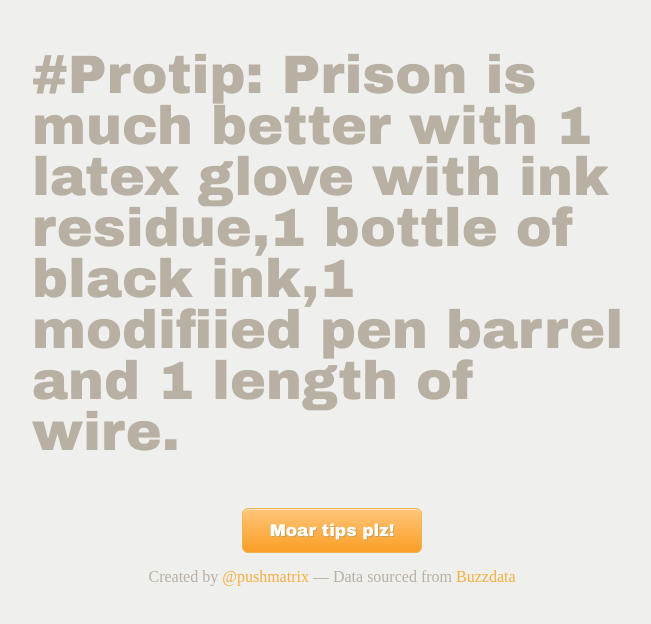
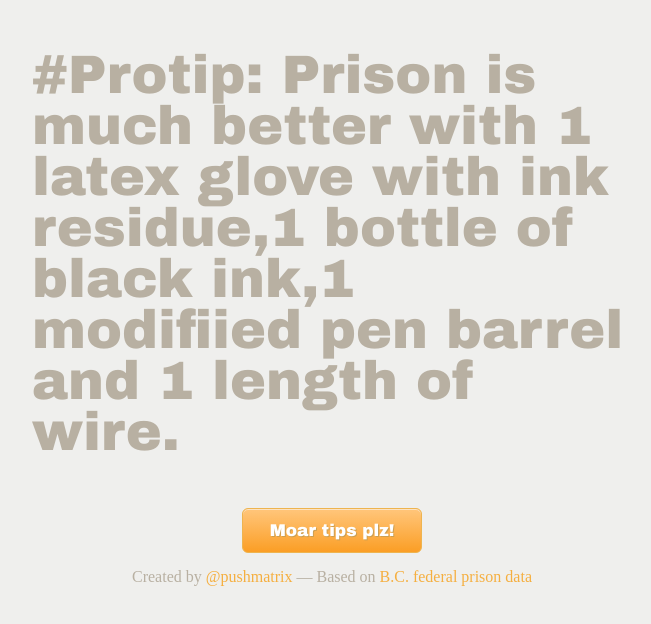
Before and after one commit to pushmatrix/protip-prison, a plain HTML site: page index.html in a window 1280 px wide. Shown: the whole page, without its empty margins (308-959 px from the left). Drawn offline with nearby package versions, Linux system fonts and the light colour scheme.

Commit message:
display data source on page

```diff
--- a/index.html
+++ b/index.html
@@ -98,7 +98,7 @@
     </div>
     <div id="credits">
       Created by <a href="http://twitter.com/pushmatrix" target="_blank">@pushmatrix</a> &#8212
-      Data sourced from <a href="http://bit.ly/nrEwID" target="_blank">Buzzdata</a>
+      Based on <a href="http://bit.ly/nrEwID" target="_blank">B.C. federal prison data</a>
     </div>
   </center>
 </body>
```
